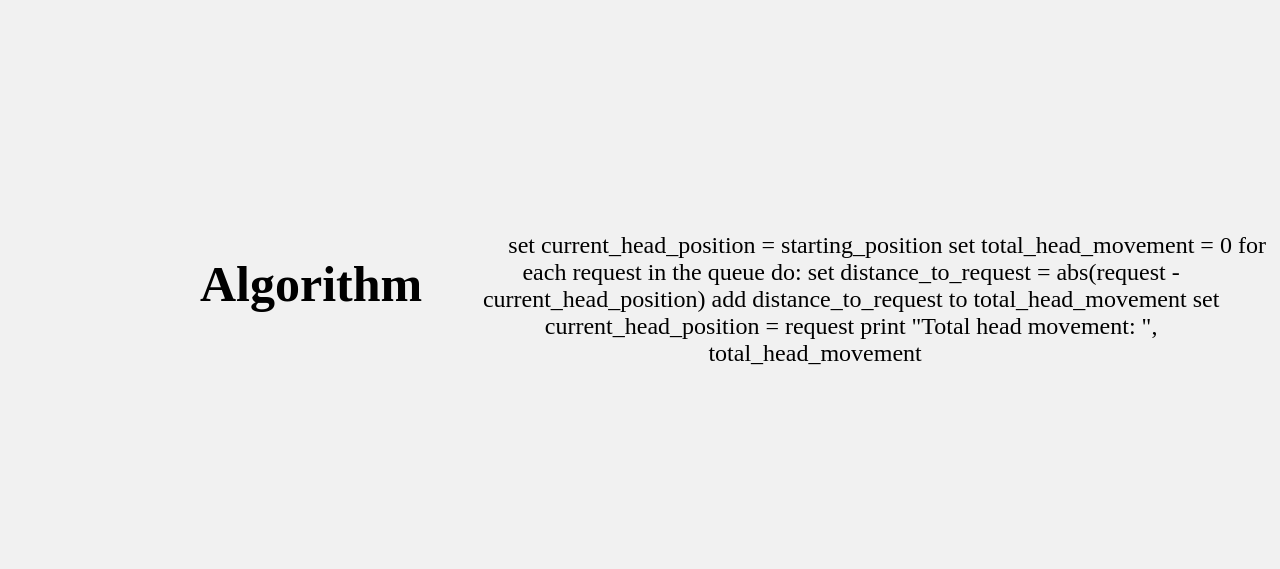
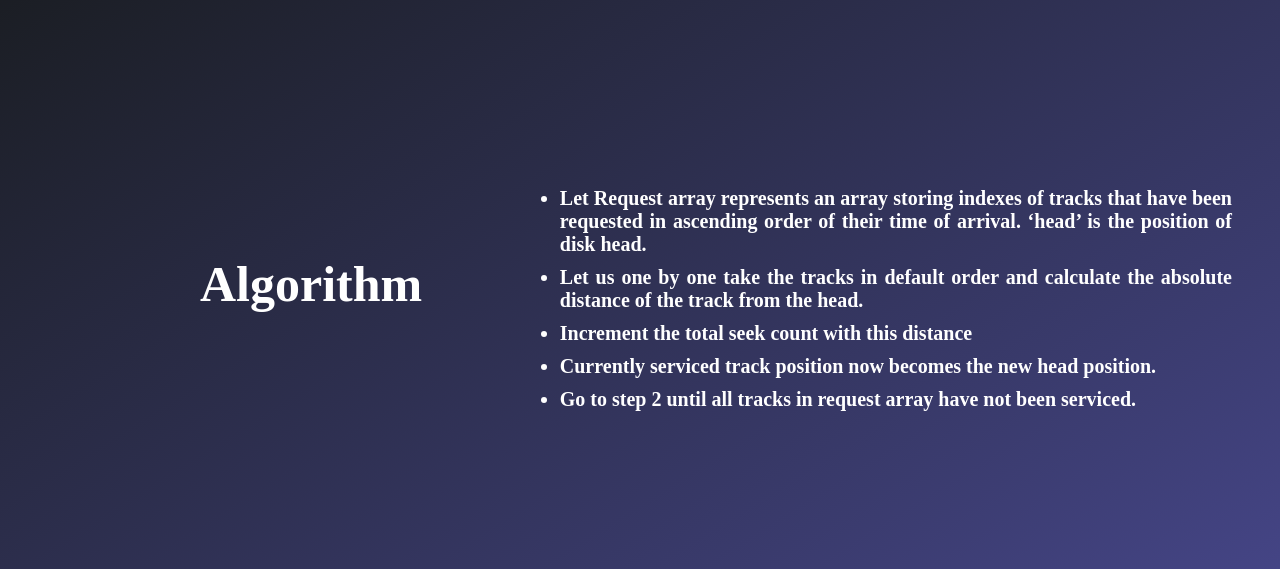
Before and after one commit to Aniket-Patel-swg/os-project, a React (Create React App) app: page /firstcomefirstserve in a window 1280 px wide. Shown: the part 951-1520 px from the top of the page. Built offline with nearby package versions, Linux system fonts and the light colour scheme.

Commit message:
your work

```diff
--- a/src/Css/Fcfs.css
+++ b/src/Css/Fcfs.css
@@ -10,7 +10,7 @@
     position: absolute;
 }  */
 
-.information-section main{
+/* .information-section main{
     width: 100%;
     height: 100vh;
     display: flex;
@@ -18,7 +18,7 @@
     align-items: center;
     flex-direction: column;
     /* background-image: url(https://images.unsplash.com/photo-1497294815431-9365093b7331?ixlib=rb-4.0.3&ixid=MnwxMjA3fDB8MHxwaG90by1wYWdlfHx8fGVufDB8fHx8&auto=format&fit=crop&w=1470&q=80); */
-    background-image: url('../Images/fcfspic.jpg');
+    /* background-image: url('../Images/fcfspic.jpg');
     background-position: center center;
     background-size: cover;
     background-attachment: fixed;
@@ -66,6 +66,117 @@
 
 .intial-head{
     padding-bottom: 30px;
+
+} */
+
+.information-section main{
+  width: 100%;
+  height: 100vh;
+  display: flex;
+  justify-content: center;
+  align-items: center;
+  flex-direction: column;
+  /* background-image: url(https://images.unsplash.com/photo-1497294815431-9365093b7331?ixlib=rb-4.0.3&ixid=MnwxMjA3fDB8MHxwaG90by1wYWdlfHx8fGVufDB8fHx8&auto=format&fit=crop&w=1470&q=80); */
+  background-image: url('../Images/fcfspic.jpg');
+  background-position: center center;
+  background-size: cover;
+  background-attachment: fixed;
+  background-image: linear-gradient(to bottom, rgba(0, 0, 0, 0.6), rgba(0, 0, 0, 0.6)), url('../Images/fcfspic.jpg');
+
+}
+
+
+
+.information-section main{
+  width: 100%;
+  height: 100vh;
+  display: flex;
+  justify-content: center;
+  align-items: center;
+  flex-direction: column;
+  /* background-image: url(https://images.unsplash.com/photo-1497294815431-9365093b7331?ixlib=rb-4.0.3&ixid=MnwxMjA3fDB8MHxwaG90by1wYWdlfHx8fGVufDB8fHx8&auto=format&fit=crop&w=1470&q=80); */
+  background-image: url('../Images/fcfspic.jpg');
+  background-position: center center;
+  background-size: cover;
+  background-attachment: fixed;
+  background-image: linear-gradient(to bottom, rgba(0, 0, 0, 0.6), rgba(0, 0, 0, 0.6)), url('../Images/fcfspic.jpg');
+
+}
+
+
+
+.information-section h1, p{
+  color: #E5E5E2;
+}
+
+.information-section h1{
+  font-size: 50px;
+  transition: all 0.3s ease-in-out;
+}
+.information-section h1:hover {
+  color: #716e6e;
+  transform: scale(1.05);
+}
+.info{
+  width: 100%;
+  height: 100vh;
+  display: flex;
+  align-items: center;
+  transition: background-color 0.5s linear;
+  background-image: linear-gradient(to bottom right, rgb(24 27 29), rgb(72 72 142) );
+
+}
+.info:hover {
+  background-color:  rgba(255, 255, 255, 0.2)ff;
+}
+
+.info h1{
+  color: white;
+  margin-left: 4em;
+}
+.info code{
+  color: white;
+  font-size: 1.6em;
+  font-weight: 300;
+  padding: 3em;
+}
+.info p{
+  color: white;
+  font-size: 1em;
+  font-weight: 200;
+  padding: 3em;
+  text-align: justify;
+}
+.info li{
+  color: white;
+  list-style-type: disc;
+}
+.infoinfo ul{
+  padding-left: 3em;
+}
+/* .info li:hover {
+  background-color: rgba(255, 255, 255, 0.2);
+} */
+.info ul{
+  padding-left: 3.5em;
+}
+.information-section section{
+  width: 100%;
+  height: 100vh;
+  display: flex;
+  justify-content: center;
+  align-items: center;
+}
+
+/* .bullet-points{
+  background-color: rgba(255, 255, 255, 0.2);
+  padding: 4px;
+  margin-left: 0.5cm;
+  margin-right: 0.5cm;
+} */
+
+.intial-head{
+  padding-bottom: 30px;
 
 }
 
--- a/src/Css/Peterson.css
+++ b/src/Css/Peterson.css
@@ -98,14 +98,14 @@
   }
 
   .Simulate{
-    top:2000px;
+    top:2100px;
     position: absolute;
     left:650px;
     padding: 7px;
   }
 
   .exit-cirtical-section{
-    top:2000px;
+    top:2100px;
     position: absolute;
     left:750px;
     padding: 7px;
@@ -166,6 +166,11 @@
     align-items: center;
   }
 
+  .peterson-information-section h1:hover{
+    color: #716e6e;
+    transform: scale(1.05);
+  }
+
   .peterson-info{
     width: 100%;
     height: 100vh;
@@ -178,8 +183,12 @@
   .peterson-info h1{
     color: white;
     margin-left: 4em;
+  }
 
+  .peterson-info:hover{
+    background-color: rgba(255, 255, 255, 0.2)ff;
   }
+
   .peterson-info p{
     color: white;
     font-size: 1.5em;
@@ -208,5 +217,17 @@
     font-style: normal;
     font-weight: 900;
     color: white;
-    padding: 1.5em;
+    padding: 1em;
   }
+
+  .peterson p,li{
+    font-family: 'Raleway';
+    font-style: normal;
+    color: white;
+    font-size: 20px;
+    font-weight: 600;
+  }
+
+  .peterson p{
+    padding: 1em;
+  }
--- a/src/Pages/Ball.css
+++ b/src/Pages/Ball.css
@@ -5,5 +5,5 @@
     background-color: rgb(26, 66, 122);
     position: absolute;
     transition: left 1s, top 1s;
-    margin-top: 1750px;
+    margin-top: 1870px;
 }
--- a/src/Pages/FCFSNew.jsx
+++ b/src/Pages/FCFSNew.jsx
@@ -116,26 +116,24 @@ function DynamicTable() {
           <h1>First Come First Serve Disc Scheduling</h1>
           <p> FCFS disk scheduling processes disk requests in the order they are received, without any optimization.</p>
         </main>
-        <div className="info">
+        <div className="info" >
           <h1>Algorithm</h1>
           <p>
-              <code>
-              set current_head_position = starting_position
-set total_head_movement = 0
+            <code>
+              <ul className="bullet-points" >
+                <li>Let Request array represents an array storing indexes of tracks that have been requested in ascending order of their time of arrival. ‘head’ is the position of disk head.</li>
+                <li>Let us one by one take the tracks in default order and calculate the absolute distance of the track from the head.</li>
+                <li>Increment the total seek count with this distance</li>
+                <li>Currently serviced track position now becomes the new head position.</li>
+                <li>Go to step 2 until all tracks in request array have not been serviced.</li>
+              </ul>
+            </code>
+          </p>
 
-for each request in the queue do:
-    set distance_to_request = abs(request - current_head_position)
-    add distance_to_request to total_head_movement
-    set current_head_position = request
-
-print "Total head movement: ", total_head_movement
-
-              </code>
-          </p>
         </div>
-        <section>
+        {/* <section>
           <h2>Scroll Down for Simulation</h2>
-        </section>
+        </section> */}
       </div>
       <div className="fcfs">
         <label>
--- a/src/Pages/Peterson.jsx
+++ b/src/Pages/Peterson.jsx
@@ -98,6 +98,13 @@ const Peterson = () => {
       </div>
       <div className="peterson">
         <h1>Peterson Algorithm </h1>
+        <p>
+        <ul>
+            <li>Step1: Click on the Simulate button to move the ball to the entry section.</li>
+            <li>Step2: Click on the respective balls to move them into the critical section.</li>
+            <li>Step3: Click on the Exit Critical Section button to remove the ball from critical section.</li>
+          </ul>
+        </p>
         <div
           onClick={() => handleApplyAlgorithms(1)}
           disabled={ball1InSection || !simulateButtonClicked}
```
